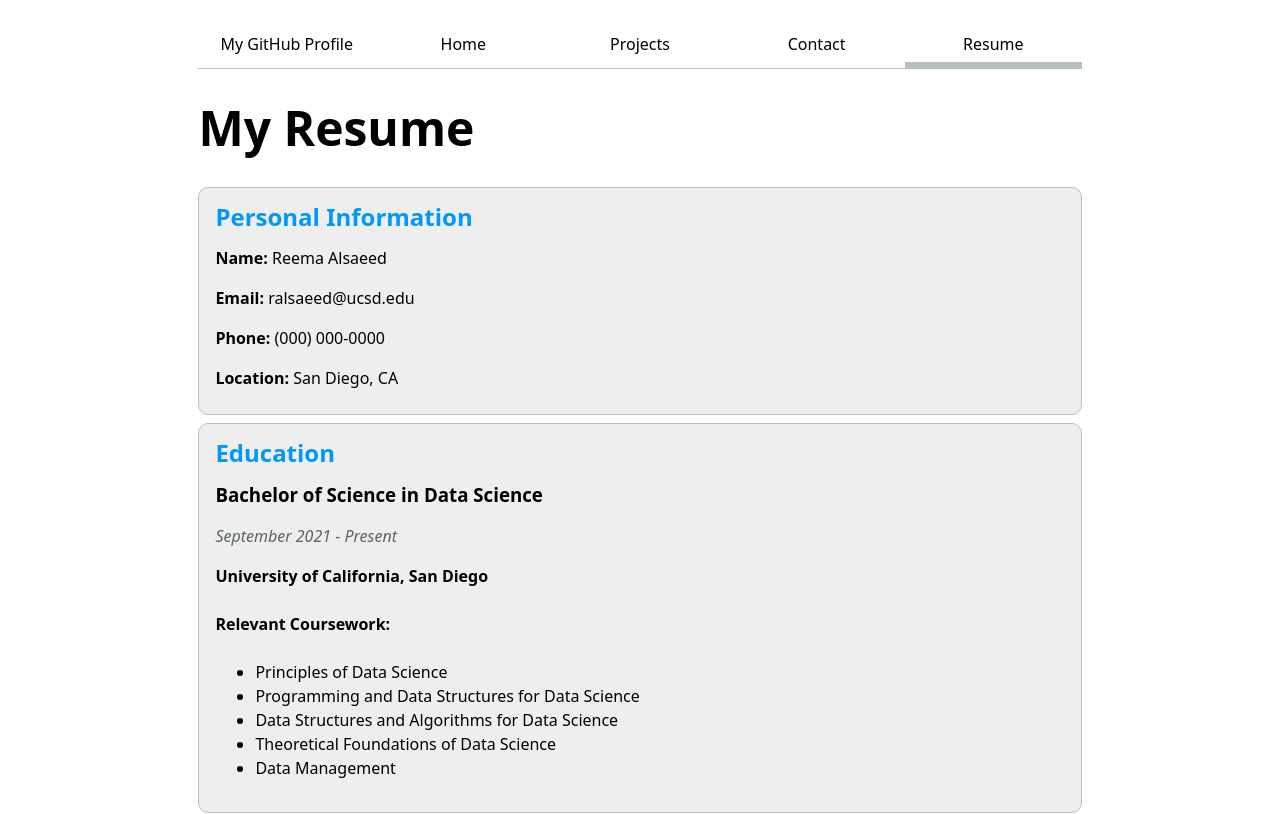
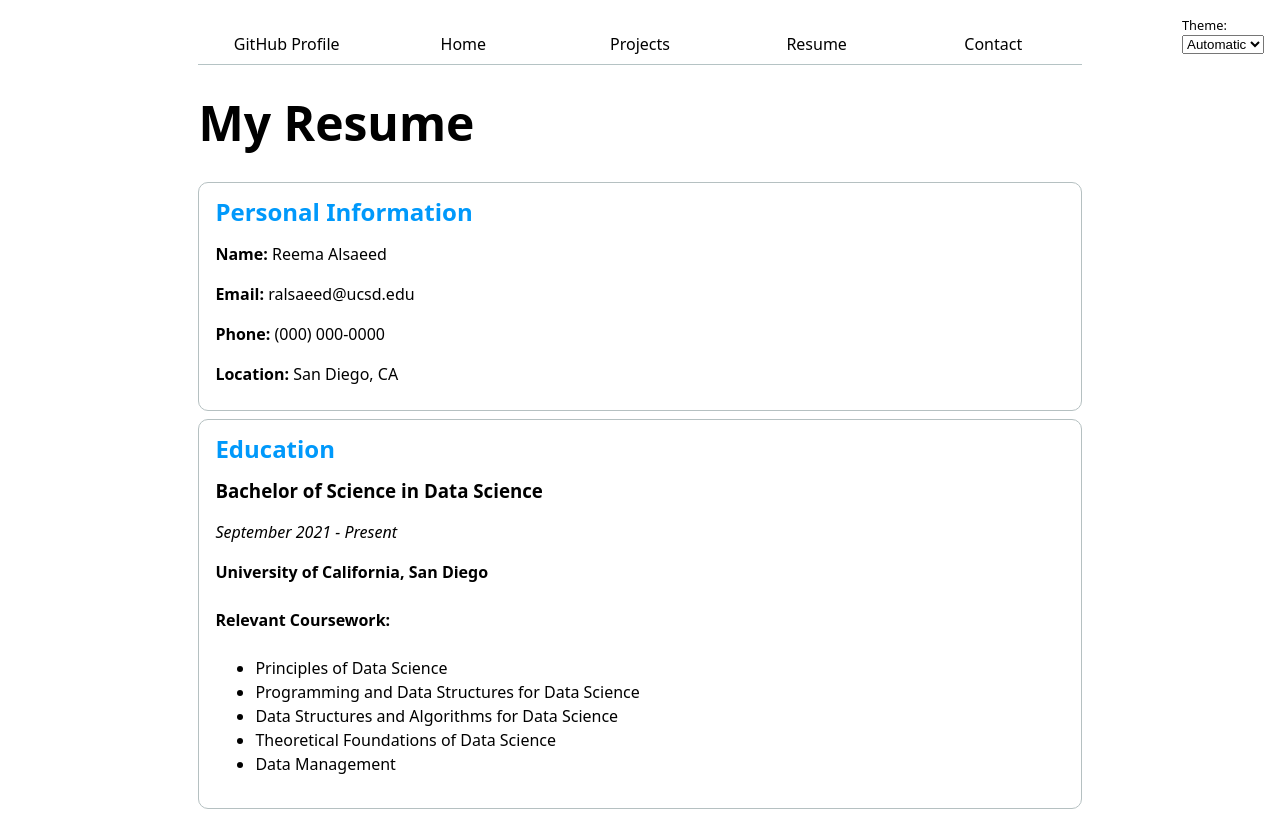
Before and after one commit to ReemaS03/portfolio, a plain HTML site: page resume/index.html in a window 1280 px wide. Shown: the top 814 px of the page. Drawn offline with Linux system fonts and the light colour scheme.

Commit message:
lab 3 until step 4

```diff
--- /dev/null
+++ b/global.js
@@ -0,0 +1,73 @@
+console.log('IT’S ALIVE!');
+
+function $$(selector, context = document) {
+  return Array.from(context.querySelectorAll(selector));
+}
+
+// let navLinks = $$("nav a");
+
+// let currentLink = navLinks.find(
+//     (a) => a.host === location.host && a.pathname === location.pathname
+//   );
+
+// currentLink?.classList.add('current');
+
+let pages = [
+    { url: 'https://github.com/ReemaS03', title: 'GitHub Profile' },
+    { url: '', title: 'Home' },
+    { url: 'projects/', title: 'Projects' },
+    { url: 'resume/', title: 'Resume' },
+    { url: 'contact/', title: 'Contact' }
+  ];
+
+let nav = document.createElement('nav');
+document.body.prepend(nav);
+const ARE_WE_HOME = document.documentElement.classList.contains('home');
+
+for (let p of pages) {
+    let url = p.url;
+    let title = p.title;
+
+    url = !ARE_WE_HOME && !url.startsWith('http') ? '../' + url : url;
+
+    let a = document.createElement('a');
+    a.href = url;
+    a.textContent = title;
+    nav.append(a);
+
+    if (a.host === location.host && a.pathname === location.pathname) {
+        a.classList.add('current');
+    }
+    if (a.host !== location.host) {
+    a.target = '_blank';
+    }
+  }
+
+  document.body.insertAdjacentHTML(
+    'afterbegin',
+    `
+      <label class="color-scheme">
+          Theme:
+          <select>
+          <option value="light dark">Automatic</option>
+          <option value="light">Light</option>
+          <option value="dark">Dark</option>
+          </select>
+      </label>`
+  );
+
+let select = document.querySelector('.color-scheme select');
+
+function setColorScheme(colorScheme) {
+    document.documentElement.style.setProperty('color-scheme', colorScheme);
+    localStorage.colorScheme = colorScheme;
+}
+
+select.addEventListener('input', function (event) {
+    setColorScheme(event.target.value);
+});
+
+if ('colorScheme' in localStorage) {
+    setColorScheme(localStorage.colorScheme);
+    select.value = localStorage.colorScheme;
+}
--- a/resume/index.html
+++ b/resume/index.html
@@ -7,16 +7,17 @@
     <link rel="stylesheet" href="../style.css">
 </head>
 <body class="resume-page">
+    <script type="module" src="../global.js"></script>
 
-    <nav>
+    <!-- <nav>
         <ul>
             <li><a href="https://github.com/ReemaS03" target="_blank">My GitHub Profile</a></li>
             <li><a href="../index.html">Home</a></li>
             <li><a href="../projects/index.html">Projects</a></li>
             <li><a href="../contact/index.html">Contact</a></li>
-            <li><a href="./index.html" class="current">Resume</a></li>
+            <li><a href="./index.html">Resume</a></li>
         </ul>
-    </nav>
+    </nav> -->
 
     <header>
         <h1>My Resume</h1>
--- a/style.css
+++ b/style.css
@@ -6,10 +6,14 @@ body {
     max-width: 100ch;
     margin-inline: max(1em, (100% - 100ch) / 2);
     padding: 1em;
+    color: canvastext;
+    background-color: canvas;
 }
 
 :root {
     --color-accent: oklch(65% 50% 240);
+    border-bottom-color: oklch(50% 10% 200 / 40%);
+    color-scheme: light dark;
 }
 
 html {
@@ -21,7 +25,9 @@ nav {
     margin-bottom: 2em;
     border-bottom-width: 1px;
     border-bottom-style: solid;
-    border-bottom-color: oklch(80% 3% 200);
+    /* border-bottom-color: oklch(80% 3% 200); */
+    --border-color: oklch(50% 10% 200 / 40%);
+    border-bottom-color: var(--border-color);
 }
 
 nav ul, nav li {
@@ -38,7 +44,8 @@ nav a {
 
 nav a.current {
     padding-bottom: 0.4em;
-    border-bottom-color: oklch(80% 3% 200);
+    /* border-bottom-color: oklch(80% 3% 200); */
+    border-bottom-color: var(--border-color);
     border-bottom-style: solid;
     border-bottom-width: 0.4em;
 }
@@ -48,7 +55,8 @@ nav a:hover {
     border-bottom-style: solid;
     border-bottom-width: 0.4em;
     padding-bottom: 0.4em; /*my own. without it, grey line shifts*/
-    background-color: oklch(from var(--color-accent) 95% 5% h)
+    /* background-color: oklch(from var(--color-accent) 95% 5% h) */
+    background-color: color-mix(in oklch, var(--color-accent), canvas 85%);
 }
 
 form {
@@ -100,7 +108,7 @@ h1, h2, h3, h4, h5, h6 {
     border: 1px solid oklch(80% 3% 200);
     border-radius: 10px;
     margin-bottom: 0.5em;
-    background-color: oklch(95% 0% 0);
+    /* background-color: oklch(95% 0% 0); */
 }
 
 .resume-page h2 {
@@ -114,5 +122,13 @@ h1, h2, h3, h4, h5, h6 {
 
 .resume-page time {
     font-style: italic;
-    color: oklch(50% 3% 200);
+    color: var(--border-color);
 }
+
+.color-scheme {
+    position: absolute;
+    top: 1rem;
+    right: 1rem;
+    font-size: 80%;
+    font-family: inherit;
+}
```
Also changed, not shown: contact/index.html (+4 -3 lines), index.html (+5 -3 lines), projects/index.html (+4 -3 lines), projects:index.html (deleted).
